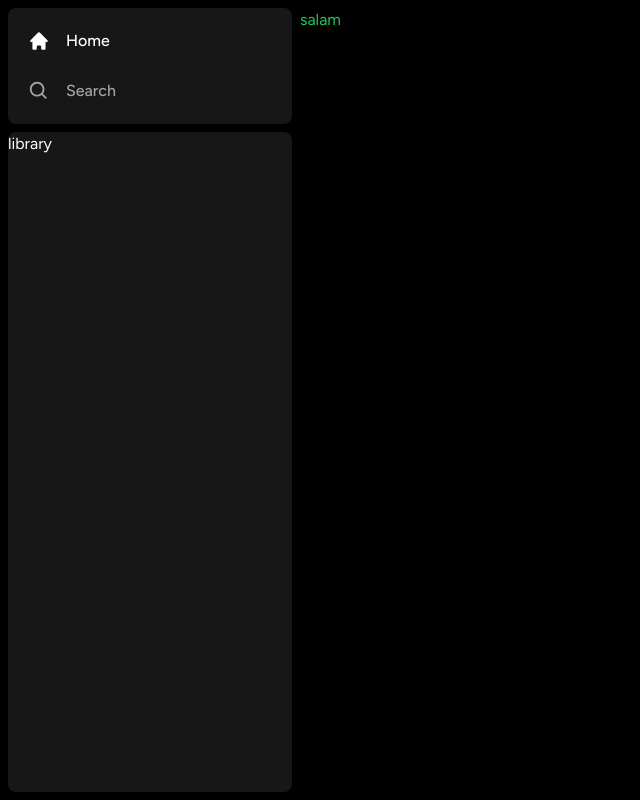
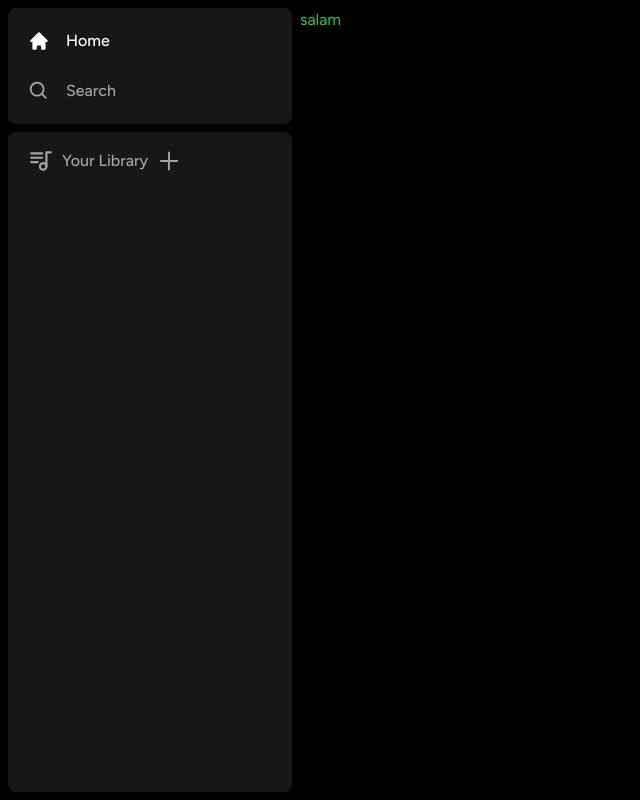
Before and after one commit to moeinparvizi/music-player, a Next.js app: page / in a window 1280 px wide. Shown: the whole page, without its empty margins (0-640 px from the left). Built offline with nearby package versions, Linux system fonts and the light colour scheme.

Commit message:
create library and modify about styles

```diff
--- a/components/Library.jsx
+++ b/components/Library.jsx
@@ -1,13 +1,25 @@
 "use client";
+
+import { TbPlaylist } from "react-icons/tb";
+import { AiOutlinePlus } from "react-icons/ai"
 
 const Library = () => {
   const onClick = () => {
-    console.log('click ahahaha')
-  }
+    // handle upload later
+    console.log('ai out line plus icon test');
+  };
 
   return (
-    <div onClick={onClick}>library</div>
+    <div className="flex flex-col">
+      <div className="flex items-center justify-between px-5 pt-4">
+        <div className="inline-flex items-center gap-x-2">
+          <TbPlaylist size={26} className="text-neutral-400" />
+          <p className="text-md font-medium text-neutral-400">Your Library</p>
+          <AiOutlinePlus size={26} className="text-neutral-400" onClick={onClick} />
+        </div>
+      </div>
+    </div>
   );
-}
+};
 
 export default Library;
```
